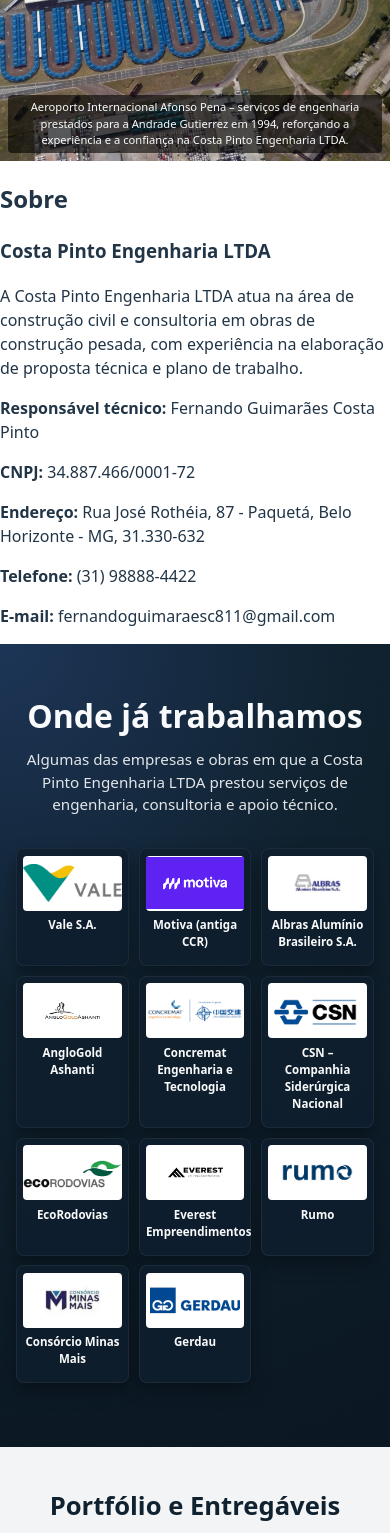
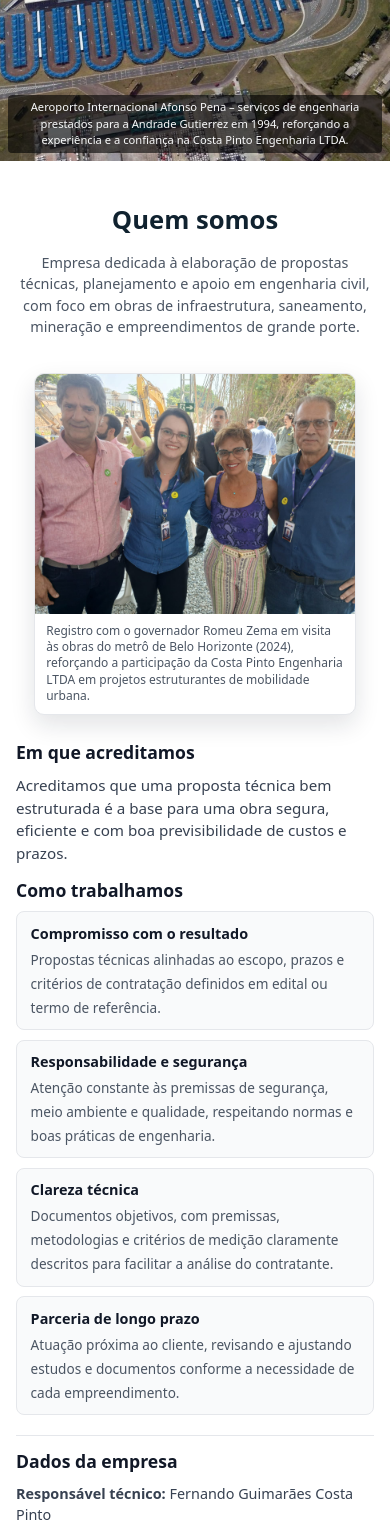
Before and after one commit to VitaoL/CostaPintoEngenhariaLTDA, a React (Vite) app: page / in a window 390 px wide. Shown: the part 432-1965 px from the top of the page. Built offline with nearby package versions, Linux system fonts and the light colour scheme.

Commit message:
SObre ajustado

```diff
--- a/src/components.css
+++ b/src/components.css
@@ -637,3 +637,152 @@
     /* WhatsApp vem primeiro no mobile */
   }
 }
+
+
+/* ========= SOBRE ========= */
+
+.section-sobre {
+  padding: 3rem 1rem 3.5rem;
+  background-color: #ffffff;
+}
+
+.section-sobre-inner {
+  max-width: 1000px;  /* um pouco mais estreito para ficar elegante */
+  margin: 0 auto;
+}
+
+.section-sobre-header {
+  text-align: center;
+  margin-bottom: 2.2rem;
+}
+
+.section-sobre-header h2 {
+  margin: 0 0 0.75rem;
+  font-size: 2rem;
+  color: #10222f;
+}
+
+.section-sobre-header p {
+  margin: 0 auto;
+  max-width: 720px;
+  font-size: 0.95rem;
+  color: #4b5563;
+}
+
+/* Layout em duas colunas: esquerda imagem, direita textos */
+.sobre-layout {
+  display: grid;
+  grid-template-columns: minmax(260px, 320px) minmax(0, 1fr);
+  gap: 1.75rem;
+  align-items: flex-start;
+}
+
+/* Card da foto + legenda */
+.sobre-photo-card {
+  margin: 0;
+  background-color: #ffffff;
+  border-radius: 10px;
+  border: 1px solid #e5e7eb;
+  box-shadow: 0 10px 24px rgba(15, 23, 42, 0.12);
+  overflow: hidden;
+}
+
+.sobre-photo-card img {
+  display: block;
+  width: 100%;
+  height: auto;
+}
+
+.sobre-photo-caption {
+  padding: 0.55rem 0.7rem 0.65rem;
+  font-size: 0.75rem;
+  line-height: 1.35;
+  color: #4b5563;
+}
+
+/* Coluna de textos e dados da empresa */
+.sobre-text-block h3 {
+  margin: 0 0 0.5rem;
+  font-size: 1.1rem;
+  color: #111827;
+}
+
+.sobre-text-block p {
+  margin: 0 0 0.75rem;
+  font-size: 0.95rem;
+  color: #374151;
+}
+
+/* Lista de pilares */
+.sobre-pilares-lista {
+  list-style: none;
+  padding: 0;
+  margin: 0 0 1.25rem;
+  display: flex;
+  flex-direction: column;
+  gap: 0.6rem;
+}
+
+.sobre-pilares-lista li {
+  background-color: #f9fafb;
+  border-radius: 8px;
+  border: 1px solid #e5e7eb;
+  padding: 0.65rem 0.85rem;
+}
+
+.sobre-pilares-lista strong {
+  display: block;
+  font-size: 0.9rem;
+  color: #111827;
+  margin-bottom: 0.15rem;
+}
+
+.sobre-pilares-lista span {
+  font-size: 0.85rem;
+  color: #4b5563;
+}
+
+/* Bloco de dados da empresa */
+.sobre-dados-empresa {
+  margin-top: 1rem;
+  padding-top: 0.75rem;
+  border-top: 1px solid #e5e7eb;
+}
+
+.sobre-dados-empresa p {
+  margin: 0.2rem 0;
+  font-size: 0.9rem;
+}
+
+.sobre-dados-empresa a {
+  color: #1d4ed8;
+}
+
+.sobre-dados-empresa a:hover {
+  color: #1e40af;
+}
+
+/* RESPONSIVO */
+@media (max-width: 900px) {
+  .section-sobre {
+    padding: 2.5rem 1rem 3rem;
+  }
+
+  .section-sobre-header h2 {
+    font-size: 1.6rem;
+  }
+
+  .section-sobre-header p {
+    font-size: 0.9rem;
+  }
+
+  .sobre-layout {
+    grid-template-columns: 1fr;   /* mobile = 1 coluna só */
+    gap: 1.5rem;
+  }
+
+  .sobre-photo-card {
+    max-width: 320px;
+    margin: 0 auto;
+  }
+}
--- a/src/components/Sobre.jsx
+++ b/src/components/Sobre.jsx
@@ -1,55 +1,104 @@
 // src/components/Sobre.jsx
 import { useEffect, useState } from "react";
-import { fetchEnterpriseData } from "../mockData";
+import {
+  fetchAboutData,
+  fetchAboutPhotoHighlight,
+} from "../mockData";
 
 function Sobre() {
   const [enterprise, setEnterprise] = useState(null);
+  const [highlights, setHighlights] = useState(null);
+  const [pillars, setPillars] = useState([]);
+  const [photo, setPhoto] = useState(null);
+
   const [loading, setLoading] = useState(true);
   const [error, setError] = useState("");
 
   useEffect(() => {
-    fetchEnterpriseData()
-      .then((enterpriseData) => {
-        setEnterprise(enterpriseData);
+    Promise.all([fetchAboutData(), fetchAboutPhotoHighlight()])
+      .then(([aboutData, photoData]) => {
+        setEnterprise(aboutData.enterprise);
+        setHighlights(aboutData.highlights);
+        setPillars(aboutData.pillars);
+        setPhoto(photoData);
       })
       .catch((err) => {
         console.error(err);
         setError(err);
       })
-      .finally(() => {
-        setLoading(false);
-      });
+      .finally(() => setLoading(false));
   }, []);
 
   if (loading) {
     return (
-      <section id="sobre">
+      <section id="sobre" className="section-sobre">
+        <div className="section-sobre-inner">
           <h2>Sobre</h2>
-        <p>Carregando informações...</p>
+          <p>Carregando informações da empresa...</p>
+        </div>
       </section>
     );
   }
 
   if (error) {
     return (
-      <section id="sobre">
+      <section id="sobre" className="section-sobre">
+        <div className="section-sobre-inner">
           <h2>Sobre</h2>
-        <p style={{ color: "red" }}>
+          <p style={{ color: "#b91c1c" }}>
             Erro ao carregar informações da empresa: {error.toString()}
           </p>
+        </div>
       </section>
     );
   }
 
+  const name = enterprise?.name || "Costa Pinto Engenharia LTDA";
+
   return (
-    <section id="sobre">
-      <h2>Sobre</h2>
+    <section id="sobre" className="section-sobre">
+      <div className="section-sobre-inner">
+        {/* Cabeçalho da seção */}
+        <header className="section-sobre-header">
+          <h2>Quem somos</h2>
+          <p>
+            {highlights?.whoWeAre ||
+              `${name} é uma empresa dedicada à elaboração de propostas técnicas e apoio em engenharia civil.`}
+          </p>
+        </header>
 
-      <h3>{enterprise.name}</h3>
+        {/* Layout em duas colunas */}
+        <div className="sobre-layout">
+          {/* COLUNA ESQUERDA – IMAGEM + LEGENDA */}
+          {photo && (
+            <figure className="sobre-photo-card">
+              <img src={photo.imageUrl} alt={photo.alt} />
+              <figcaption className="sobre-photo-caption">
+                {photo.caption}
+              </figcaption>
+            </figure>
+          )}
 
-      <p>{enterprise.description}</p>
+          {/* COLUNA DIREITA – TEXTO + DADOS DA EMPRESA */}
+          <div className="sobre-text-block">
+            <h3>Em que acreditamos</h3>
+            <p>
+              {highlights?.whatWeBelieve ||
+                "Acreditamos que uma proposta técnica bem estruturada é a base para uma obra segura, eficiente e com boa previsibilidade de custos e prazos."}
+            </p>
 
-      <div style={{ marginTop: "1rem" }}>
+            <h3>Como trabalhamos</h3>
+            <ul className="sobre-pilares-lista">
+              {pillars.map((pillar) => (
+                <li key={pillar.id}>
+                  <strong>{pillar.title}</strong>
+                  <span>{pillar.text}</span>
+                </li>
+              ))}
+            </ul>
+
+            <div className="sobre-dados-empresa">
+              <h3>Dados da empresa</h3>
               <p>
                 <strong>Responsável técnico:</strong>{" "}
                 {enterprise.representative}
@@ -64,8 +113,14 @@
                 <strong>Telefone:</strong> {enterprise.phoneNumber}
               </p>
               <p>
-          <strong>E-mail:</strong> {enterprise.contactEmail}
+                <strong>E-mail:</strong>{" "}
+                <a href={`mailto:${enterprise.contactEmail}`}>
+                  {enterprise.contactEmail}
+                </a>
               </p>
+            </div>
+          </div>
+        </div>
       </div>
     </section>
   );
--- a/src/index.css
+++ b/src/index.css
@@ -32,11 +32,11 @@
 
 body {
   margin: 0;
-  display: flex;
-  place-items: center;
   min-width: 320px;
   min-height: 100vh;
+  background-color: #ffffff;
 }
+
 
 h1 {
   font-size: 3.2em;
--- a/src/mockData.js
+++ b/src/mockData.js
@@ -1,6 +1,6 @@
-// src/mockData.js
-
-// TIPOS de serviço (se você quiser usar em outra seção, tipo "O que fazemos")
+// ==============================
+// Serviços - Tipos de obras (usados no Portfólio / chips de tipos de obras)
+// ==============================
 export const serviceTypes = [
   {
     id: 1,
@@ -40,6 +40,10 @@
   },
 ];
 
+
+// ==============================
+// Onde já trabalhamos - Clientes / empresas parceiras (cards da seção Serviços)
+// ==============================
 export const servicesData = [
   {
     id: 1,
@@ -120,7 +124,8 @@
       "Consórcio ligado a projetos de mineração e infraestrutura, com participação da Gerdau em empreendimentos estratégicos.",
     imageUrl: "/MINASMAIS.jpeg", // você ajusta o nome do arquivo
     link: "#https://www.google.com/url?sa=t&source=web&rct=j&opi=89978449&url=https://www.instagram.com/consorciominasgerais/&ved=2ahUKEwjr9uyjtamRAxUsrZUCHfkINd4QFnoECBgQAQ&usg=AOvVaw3E-2xMPtIKjfhL4MpXD-3m", // coloca o link oficial se tiver
-  }, {
+  },
+  {
     id: 11,
     name: "Gerdau",
     description:
@@ -128,12 +133,10 @@
     imageUrl: "/gerdau.png", // você ajusta o nome/caminho do arquivo
     link: "https://www2.gerdau.com/", // se quiser, pode usar "#"
   },
-
-
-
 ];
 
 
+// Fake API: lista de empresas / clientes para "Onde já trabalhamos"
 export function fetchServicesData() {
   return new Promise((resolve, reject) => {
     const success = true;
@@ -148,6 +151,10 @@
   });
 }
 
+
+// ==============================
+// Sobre - Dados da empresa (usados em várias seções)
+// ==============================
 export const enterpriseData = {
   name: "Costa Pinto Engenharia LTDA",
   shortDescription: "Prestação de serviços de Proposta Técnica e Engenharia Civil.",
@@ -158,10 +165,11 @@
   representative: "Fernando Guimarães Costa Pinto",
   contactEmail: "fernandoguimaraesc811@gmail.com",
   phoneNumber: "(31) 98888-4422",
-  whatsappNumber: "5531988884422"
-
+  whatsappNumber: "5531988884422",
 };
 
+
+// Fake API: dados principais da empresa (Hero, Contato, etc.)
 export function fetchEnterpriseData() {
   return new Promise((resolve, reject) => {
     const success = true;
@@ -176,6 +184,10 @@
   });
 }
 
+
+// ==============================
+// Header - Menu principal
+// ==============================
 export function fetchHeaderData() {
   return new Promise((resolve, reject) => {
     const success = true;
@@ -196,6 +208,10 @@
   });
 }
 
+
+// ==============================
+// Portfólio - Entregáveis (Anexos, documentos técnicos)
+// ==============================
 export const deliverablesData = [
   {
     id: 1,
@@ -259,6 +275,8 @@
   },
 ];
 
+
+// Fake API: entregáveis (usados na seção Portfólio)
 export function fetchDeliverablesData() {
   return new Promise((resolve, reject) => {
     const success = true;
@@ -273,6 +291,8 @@
   });
 }
 
+
+// Fake API: tipos de obras (usados como chips na seção Portfólio)
 export function fetchServiceTypesData() {
   return new Promise((resolve, reject) => {
     const success = true;
@@ -288,12 +308,17 @@
 }
 
 
+// ==============================
+// Hero - Capa da página inicial (imagem de fundo e legenda)
+// ==============================
 export const heroCoverData = {
   imageUrl: "/aeroportoAfonsoPena.jpg",
   caption:
     "Aeroporto Internacional Afonso Pena – serviços de engenharia prestados para a Andrade Gutierrez em 1994, reforçando a experiência e a confiança na Costa Pinto Engenharia LTDA.",
 };
 
+
+// Fake API: dados da capa (Hero)
 export function fetchHeroCoverData() {
   return new Promise((resolve, reject) => {
     const success = true; // coloca false pra testar erro
@@ -307,3 +332,92 @@
     }, 300);
   });
 }
+
+
+// ==============================
+// Sobre - Princípios / textos conceituais da empresa
+// ==============================
+export const aboutHighlights = {
+  whoWeAre:
+    "Empresa dedicada à elaboração de propostas técnicas, planejamento e apoio em engenharia civil, com foco em obras de infraestrutura, saneamento, mineração e empreendimentos de grande porte.",
+
+  whatWeBelieve:
+    "Acreditamos que uma proposta técnica bem estruturada é a base para uma obra segura, eficiente e com boa previsibilidade de custos e prazos.",
+
+  partnershipFocus:
+    "Buscamos parcerias em que possamos somar experiência técnica, organização e confiabilidade aos projetos de nossos clientes.",
+};
+
+
+// ==============================
+// Sobre - Pilares de atuação (valores / forma de trabalho)
+// ==============================
+export const aboutPillars = [
+  {
+    id: 1,
+    title: "Compromisso com o resultado",
+    text: "Propostas técnicas alinhadas ao escopo, prazos e critérios de contratação definidos em edital ou termo de referência.",
+  },
+  {
+    id: 2,
+    title: "Responsabilidade e segurança",
+    text: "Atenção constante às premissas de segurança, meio ambiente e qualidade, respeitando normas e boas práticas de engenharia.",
+  },
+  {
+    id: 3,
+    title: "Clareza técnica",
+    text: "Documentos objetivos, com premissas, metodologias e critérios de medição claramente descritos para facilitar a análise do contratante.",
+  },
+  {
+    id: 4,
+    title: "Parceria de longo prazo",
+    text: "Atuação próxima ao cliente, revisando e ajustando estudos e documentos conforme a necessidade de cada empreendimento.",
+  },
+];
+
+
+// ==============================
+// Sobre - Fake API (combina dados cadastrais + princípios + pilares)
+// ==============================
+export function fetchAboutData() {
+  return new Promise((resolve, reject) => {
+    const success = true; // coloca false se quiser testar erro
+
+    setTimeout(() => {
+      if (!success) {
+        reject("Falha ao carregar dados da seção Sobre");
+      } else {
+        resolve({
+          enterprise: enterpriseData,
+          highlights: aboutHighlights,
+          pillars: aboutPillars,
+        });
+      }
+    }, 350);
+  });
+}
+
+// ==============================
+// Sobre - Foto em destaque (imagem com autoridade / obra)
+// ==============================
+export const aboutPhotoHighlight = {
+  imageUrl: "/ImagemComAlguem.png",
+  alt: "Registro com o governador Romeu Zema em visita às obras do metrô de Belo Horizonte em 2024",
+  caption:
+    "Registro com o governador Romeu Zema em visita às obras do metrô de Belo Horizonte (2024), reforçando a participação da Costa Pinto Engenharia LTDA em projetos estruturantes de mobilidade urbana.",
+};
+
+// Fake API: foto de destaque usada na seção Sobre
+export function fetchAboutPhotoHighlight() {
+  return new Promise((resolve, reject) => {
+    const success = true; // coloca false se quiser testar erro
+
+    setTimeout(() => {
+      if (!success) {
+        reject("Falha ao carregar foto de destaque da seção Sobre");
+      } else {
+        resolve(aboutPhotoHighlight);
+      }
+    }, 300);
+  });
+}
```
Also changed, not shown: public/ImagemComAlguem.png (added). Lines whose indentation alone changed are shown as unchanged.
